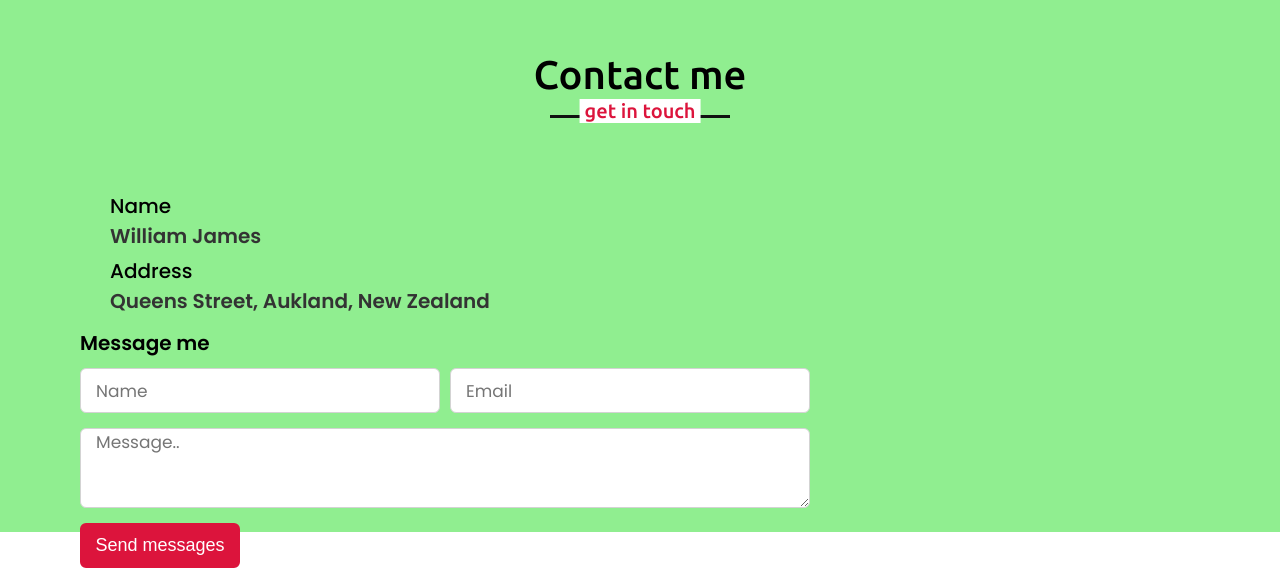
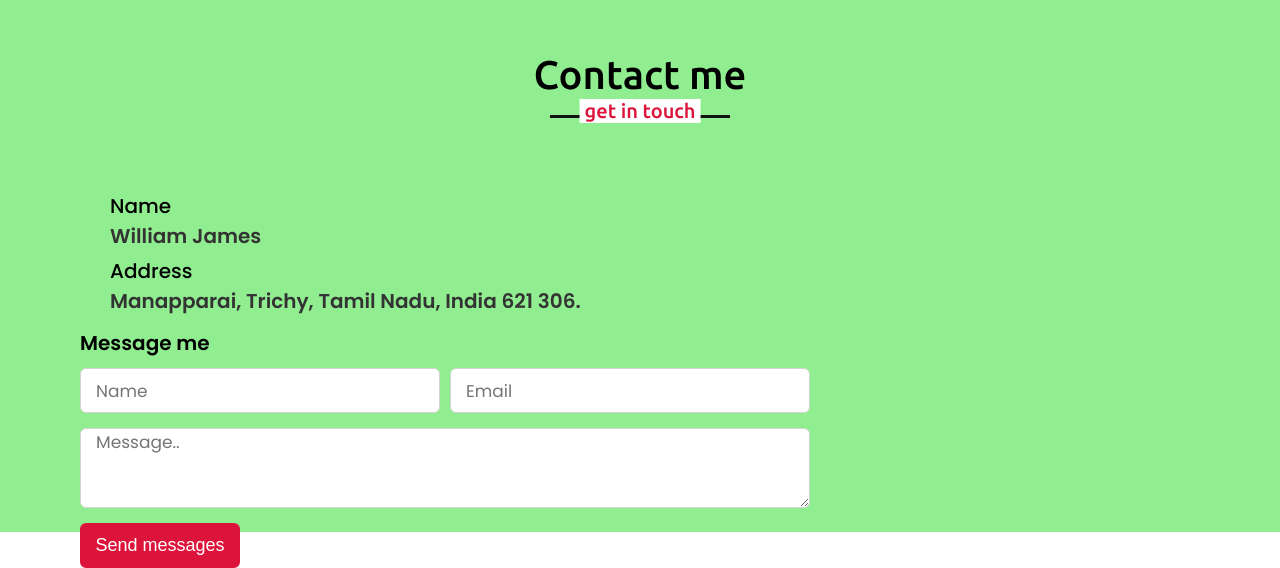
Before and after one commit to Mrhonest42/portfolio, a plain HTML site: page index.html in a window 1280 px wide. Shown: the part 5521-6089 px from the top of the page. Drawn offline with Linux system fonts and the light colour scheme.

Commit message:
address changed

```diff
--- a/index.html
+++ b/index.html
@@ -200,7 +200,7 @@
                                 <i class="fas fa-map-marker-alt"></i>
                                 <div class="info">
                                     <div class="head">Address</div>
-                                    <div class="sub-title">Queens Street, Aukland, New Zealand</div>
+                                    <div class="sub-title">Manapparai, Trichy, Tamil Nadu, India 621 306.</div>
                                 </div>
                             </div>
                         </div>
```
